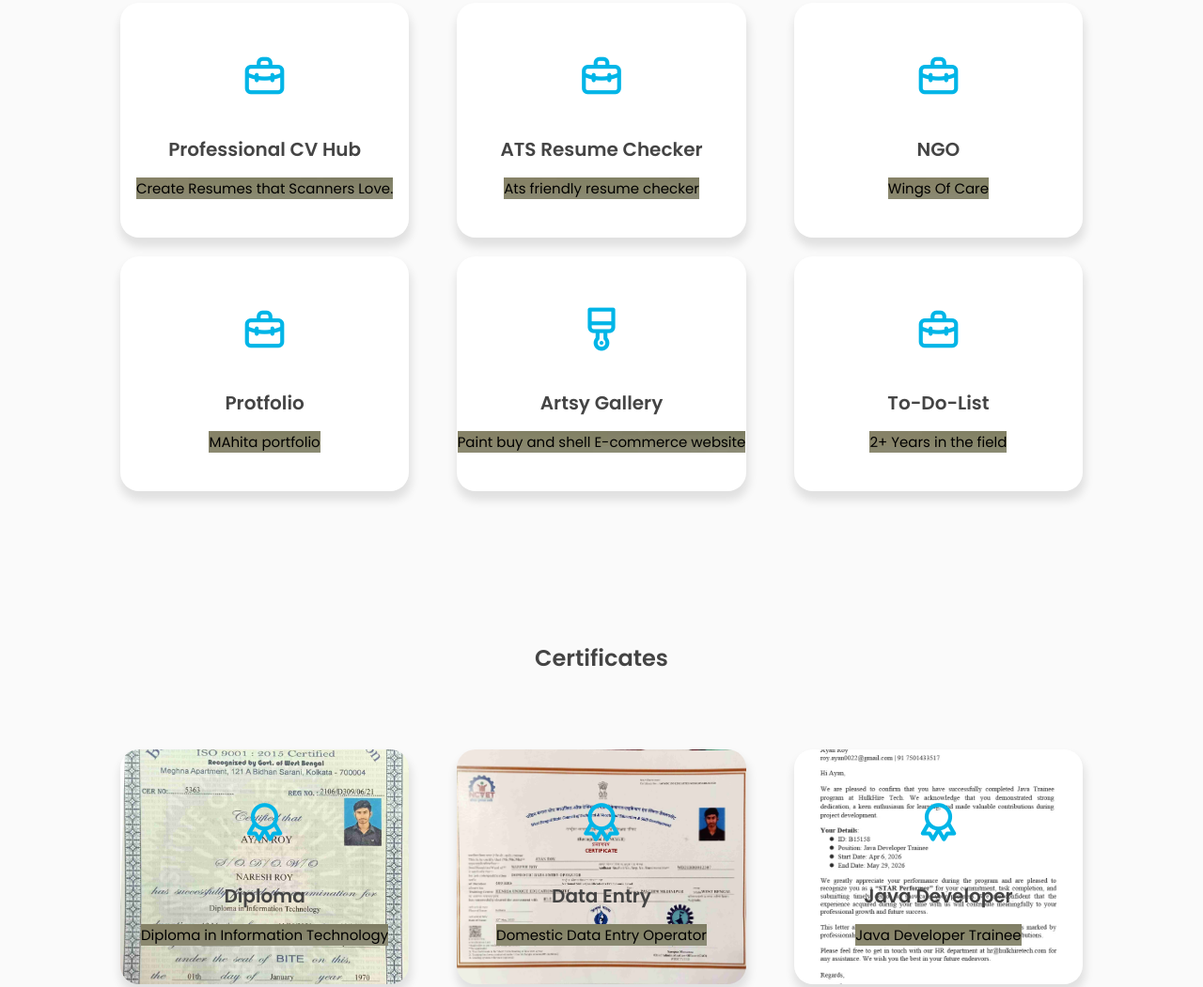
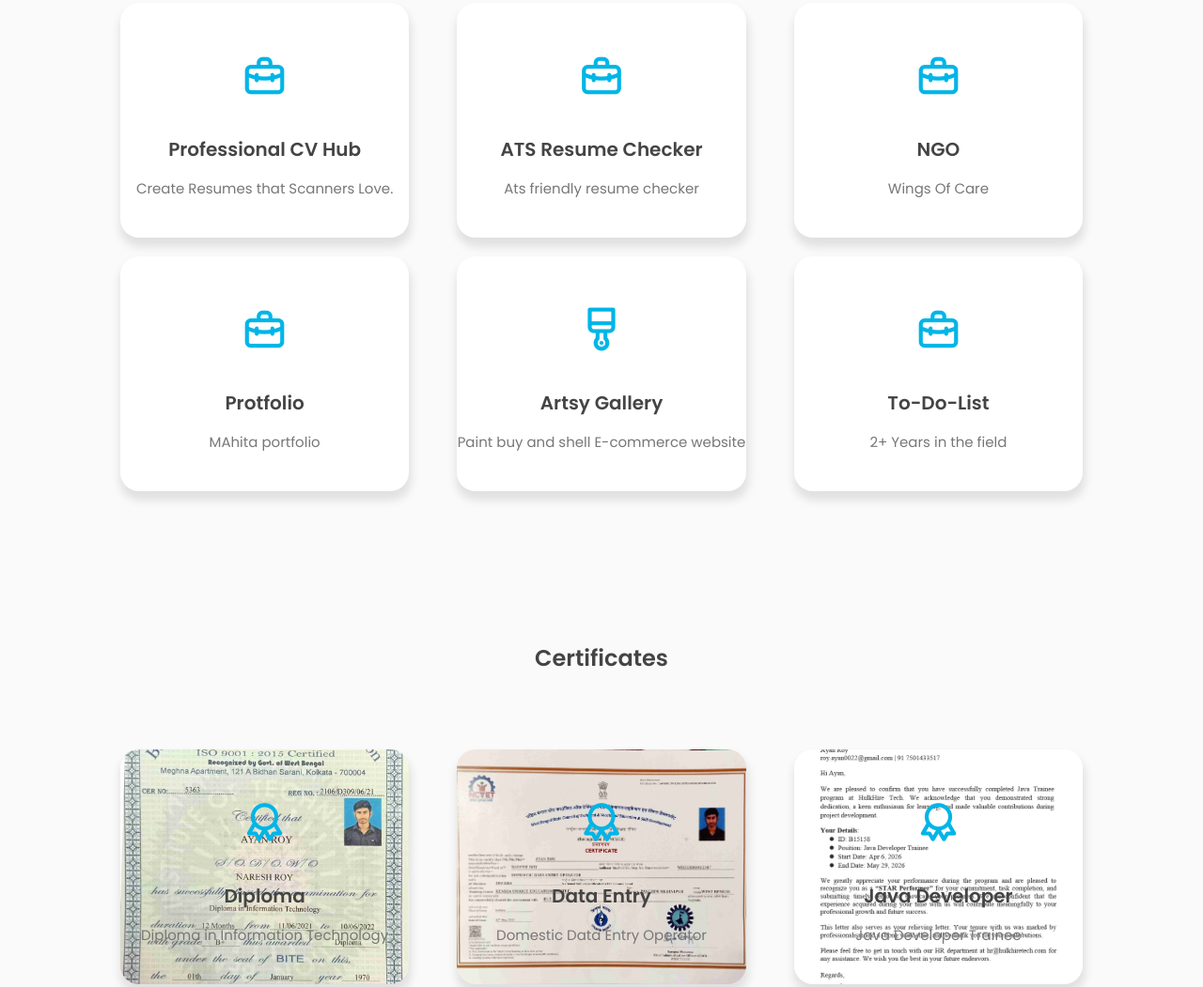
Before and after one commit to Ayan-source-hub/Ayan_portfolio, a plain HTML site: page porfolio/index.html in a window 1280 px wide. Shown: the part 1663-2714 px from the top of the page at 94% size. Drawn offline with nearby package versions, Linux system fonts and the light colour scheme.

Commit message:
Update portfolio.css

```diff
--- a/porfolio/portfolio.css
+++ b/porfolio/portfolio.css
@@ -442,8 +442,7 @@ h3{
 }
 .project-box label{
     font-size: 15px;
-    /* color: #777; */
-    background-image: url('Ayan.jpeg');
+    color: #777;
 }
 .project-box::after, .contact-info::after{
     content: "";
```
